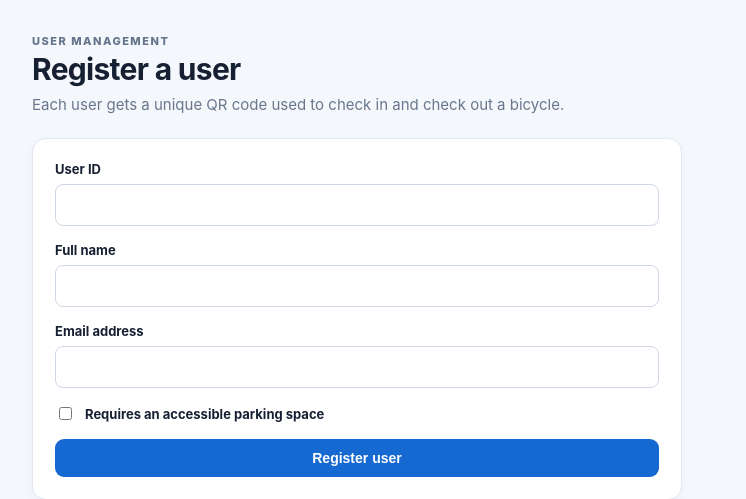
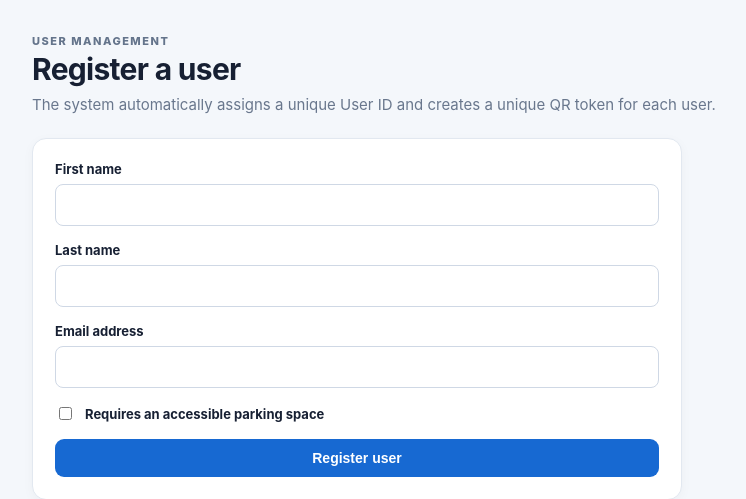
Before and after one commit to suchithkurra/smart-bicycle-parking-system, a Flask app: page /users/add in a window 1280 px wide. Shown: the part 53-552 px from the top of the page, without its empty margins (30-776 px from the left). Run offline with Flask 3, Linux system fonts and the light colour scheme.

Commit message:
modified user registration form

```diff
--- a/bicycle_parking_dashboard/app.py
+++ b/bicycle_parking_dashboard/app.py
@@ -32,7 +32,7 @@ def init_db():
             id INTEGER PRIMARY KEY AUTOINCREMENT,
             user_id TEXT NOT NULL UNIQUE,
             name TEXT NOT NULL,
-            email TEXT NOT NULL,
+            email TEXT NOT NULL UNIQUE,
             accessibility_need INTEGER NOT NULL DEFAULT 0
                 CHECK (accessibility_need IN (0, 1)),
             qr_token TEXT UNIQUE,
@@ -201,37 +201,59 @@ def user_list():
     return render_template("users.html", users=users)
 
 
+
 @app.route("/users/add", methods=["GET", "POST"])
 def add_user():
     if request.method == "POST":
-        user_id = request.form.get("user_id", "").strip()
-        name = request.form.get("name", "").strip()
+        first_name = request.form.get("first_name", "").strip()
+        last_name = request.form.get("last_name", "").strip()
         email = request.form.get("email", "").strip()
         accessibility = 1 if request.form.get("accessibility_need") == "on" else 0
-        qr_token = new_qr_token()
 
-        if not user_id or not name or not email:
+        if not first_name or not last_name or not email:
             flash("Please fill in all required fields.", "error")
             return render_template("add_user.html")
 
+        name = f"{first_name} {last_name}"
+        qr_token = secrets.token_urlsafe(24)
+
         try:
             with get_db() as db:
+                # Check for an existing email, ignoring letter case.
+                existing_email = db.execute(
+                    "SELECT 1 FROM Users WHERE email = ? COLLATE NOCASE",
+                    (email,)
+                ).fetchone()
+
+                if existing_email:
+                    flash("This email address is already registered.", "error")
+                    return render_template("add_user.html")
+
+                # Generate a unique User ID.
+                while True:
+                    user_id = "USR-" + secrets.token_hex(4).upper()
+                    existing_id = db.execute(
+                        "SELECT 1 FROM Users WHERE user_id = ?",
+                        (user_id,)
+                    ).fetchone()
+                    if not existing_id:
+                        break
+
                 db.execute("""
                     INSERT INTO Users
                         (user_id, name, email, accessibility_need, qr_token)
                     VALUES (?, ?, ?, ?, ?)
                 """, (user_id, name, email, accessibility, qr_token))
-            flash(
-                "User registered. Save or photograph the QR code below for check-in and check-out.",
-                "success",
-            )
+
+            flash("User registered successfully.", "success")
             return render_template(
                 "add_user.html",
                 created_user_id=user_id,
-                created_name=name,
+                created_token=qr_token
             )
+
         except sqlite3.IntegrityError:
-            flash("That user ID or QR token already exists.", "error")
+            flash("This email or user ID is already registered.", "error")
 
     return render_template("add_user.html")
 
--- a/bicycle_parking_dashboard/templates/add_user.html
+++ b/bicycle_parking_dashboard/templates/add_user.html
@@ -1,25 +1,74 @@
+
 {% extends "base.html" %}
 {% block title %}Register user{% endblock %}
 {% block content %}
-<div class="page-heading"><div><p class="eyebrow">USER MANAGEMENT</p><h1>Register a user</h1>
-<p class="muted">Each user gets a unique QR code used to check in and check out a bicycle.</p></div></div>
+
+<div class="page-heading">
+    <div>
+        <p class="eyebrow">USER MANAGEMENT</p>
+        <h1>Register a user</h1>
+        <p class="muted">The system automatically assigns a unique User ID and creates a unique QR token for each user.</p>
+    </div>
+</div>
+
 <section class="panel narrow">
     <form method="post" class="form">
-  <label>User ID<input name="user_id" required maxlength="80" value="{{ request.form.get('user_id','') }}"></label>
-  <label>Full name<input name="name" required maxlength="120" value="{{ request.form.get('name','') }}"></label>
-  <label>Email address<input type="email" name="email" required maxlength="254" value="{{ request.form.get('email','') }}"></label>
-  <label class="check-label"><input type="checkbox" name="accessibility_need" {% if request.form.get('accessibility_need') %}checked{% endif %}> Requires an accessible parking space</label>
+        <label>
+            First name
+            <input name="first_name" required maxlength="60"
+                   value="{{ request.form.get('first_name', '') }}">
+        </label>
+
+        <label>
+            Last name
+            <input name="last_name" required maxlength="60"
+                   value="{{ request.form.get('last_name', '') }}">
+        </label>
+
+        <label>
+            Email address
+            <input type="email" name="email" required maxlength="254"
+                   value="{{ request.form.get('email', '') }}">
+        </label>
+
+        <label class="check-label">
+            <input type="checkbox" name="accessibility_need"
+                   {% if request.form.get('accessibility_need') %}checked{% endif %}>
+            Requires an accessible parking space
+        </label>
+
         <button class="button" type="submit">Register user</button>
     </form>
+
     {% if created_user_id %}
     <div class="token-box qr-success">
         <h3>QR code for {{ created_name or created_user_id }}</h3>
-    <p>Photograph this code or download the PNG. The scanner on the check-in page reads this QR — not the user ID.</p>
-    <img class="qr-image" src="{{ url_for('user_qr_image', user_id=created_user_id) }}" alt="Parking QR code for {{ created_user_id }}">
+        <p>Use this QR code to check in and check out a bicycle.</p>
+
+        <img class="qr-image"
+             src="{{ url_for('user_qr_image', user_id=created_user_id) }}"
+             alt="Parking QR code for {{ created_user_id }}">
+
+        {% if created_token %}
+        <p>User ID: <strong>{{ created_user_id }}</strong></p>
+        <p>QR token:</p>
+        <code class="token">{{ created_token }}</code>
+        {% endif %}
+
         <div class="qr-actions">
-      <a class="button" href="{{ url_for('user_qr_image', user_id=created_user_id, download=1) }}">Download QR code</a>
-      <a class="button secondary" href="{{ url_for('user_qr', user_id=created_user_id) }}">Open full-size QR page</a>
-      <a class="button secondary" href="{{ url_for('scan') }}">Go to check-in scanner</a>
+            <a class="button"
+               href="{{ url_for('user_qr_image', user_id=created_user_id, download=1) }}">
+                Download QR code
+            </a>
+
+            <a class="button secondary"
+               href="{{ url_for('user_qr', user_id=created_user_id) }}">
+                Open full-size QR page
+            </a>
+
+            <a class="button secondary" href="{{ url_for('scan') }}">
+                Go to check-in scanner
+            </a>
         </div>
     </div>
     {% endif %}
```
Also changed, not shown: bicycle_parking_dashboard/bicycle parking.db. Lines whose indentation alone changed are shown as unchanged.
